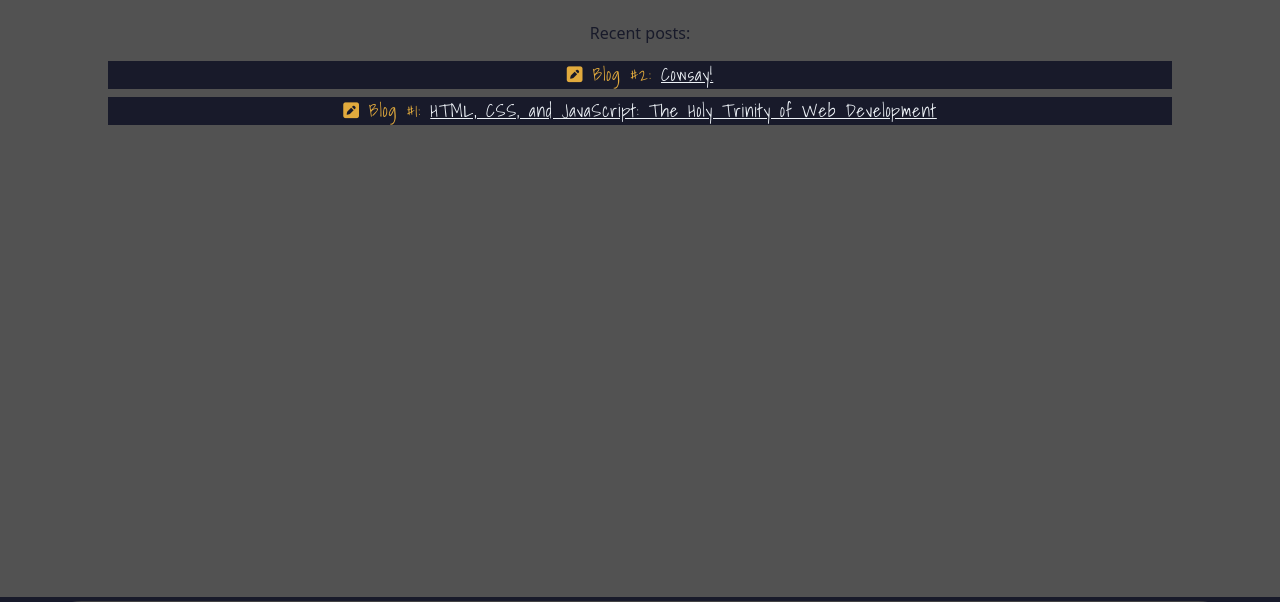
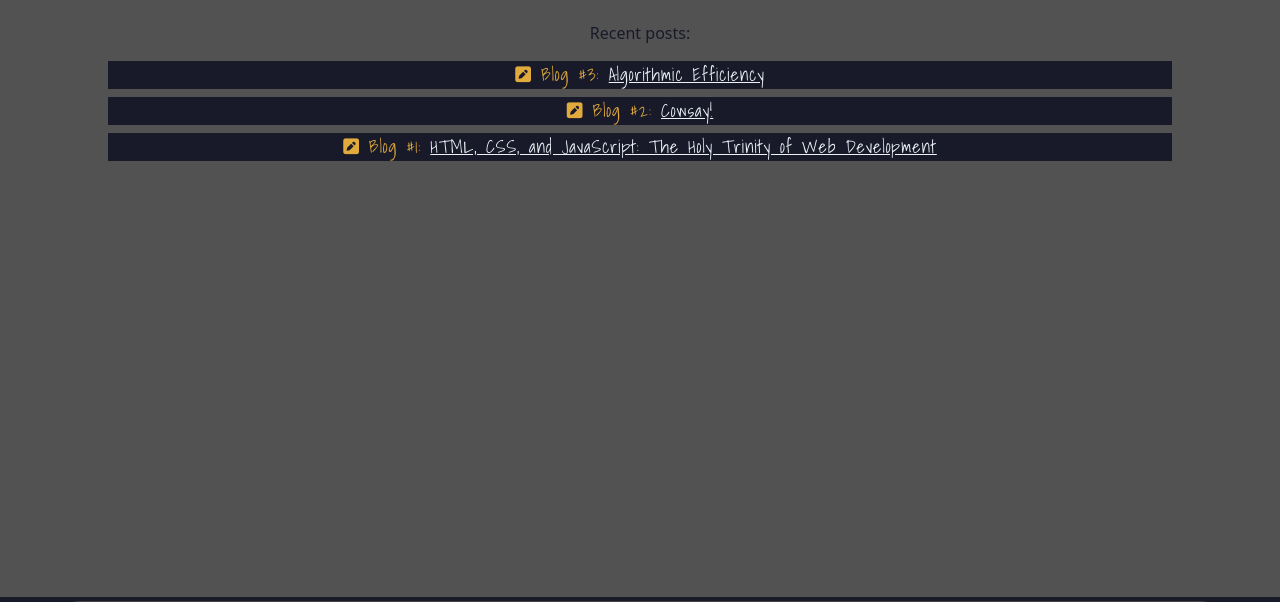
Before and after one commit to d-herz/WebDevDan, a website: page public/blog.html in a window 1280 px wide. Shown: the part 115-717 px from the top of the page. Drawn offline with Linux system fonts and the light colour scheme.

Commit message:
Blog page updates

```diff
--- a/public/blog.html
+++ b/public/blog.html
@@ -127,6 +127,24 @@
         <a href="/blog-posts/blog2.html">
           <div class="text-center text-neutral-content bg-neutral">
             <div class="inline">
+              <span class="tracking-wider text-lg font-shadows ml-1 sm:ml-3 text-primary"><i
+                  class="fa-solid fa-square-pen "></i> Blog #3:
+              </span>
+              <span class="tracking-wider text-lg font-shadows mr-1 sm:mr-3 underline">
+                Algorithmic Efficiency
+              </span>
+            </div>
+            <!-- <div class="inline text-end">
+                    <span class="text-right ml-3">12/17/22</span>
+                  </div> -->
+          </div>
+        </a>
+      </div>
+
+      <div class="p-5 py-1 lg:px-20 ">
+        <a href="/blog-posts/blog2.html">
+          <div class="text-center text-neutral-content bg-neutral">
+            <div class="inline">
               <span class="tracking-wider text-lg font-shadows ml-1 sm:ml-3 text-primary"><i class="fa-solid fa-square-pen "></i> Blog #2:
               </span>
               <span class="tracking-wider text-lg font-shadows mr-1 sm:mr-3 underline">
```
